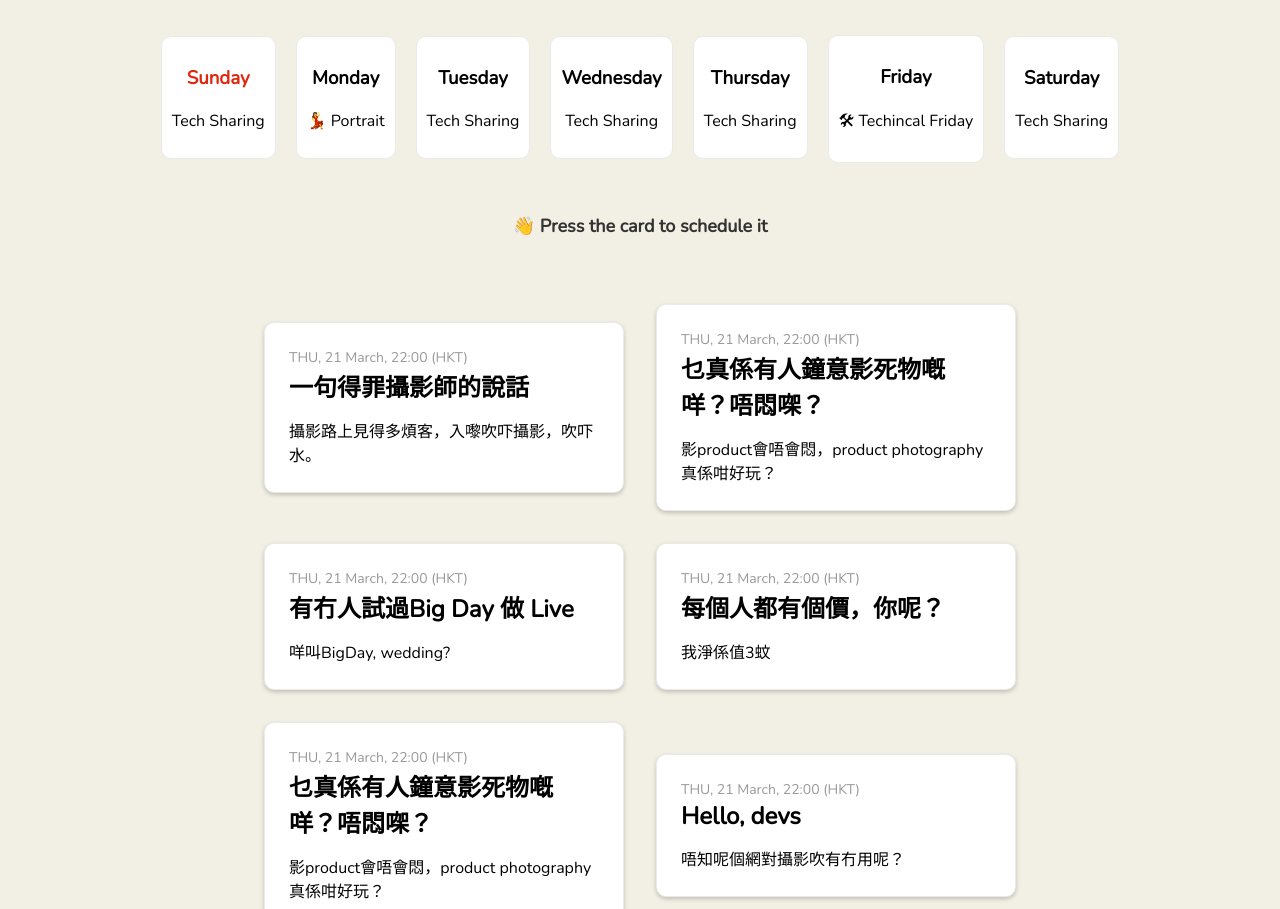
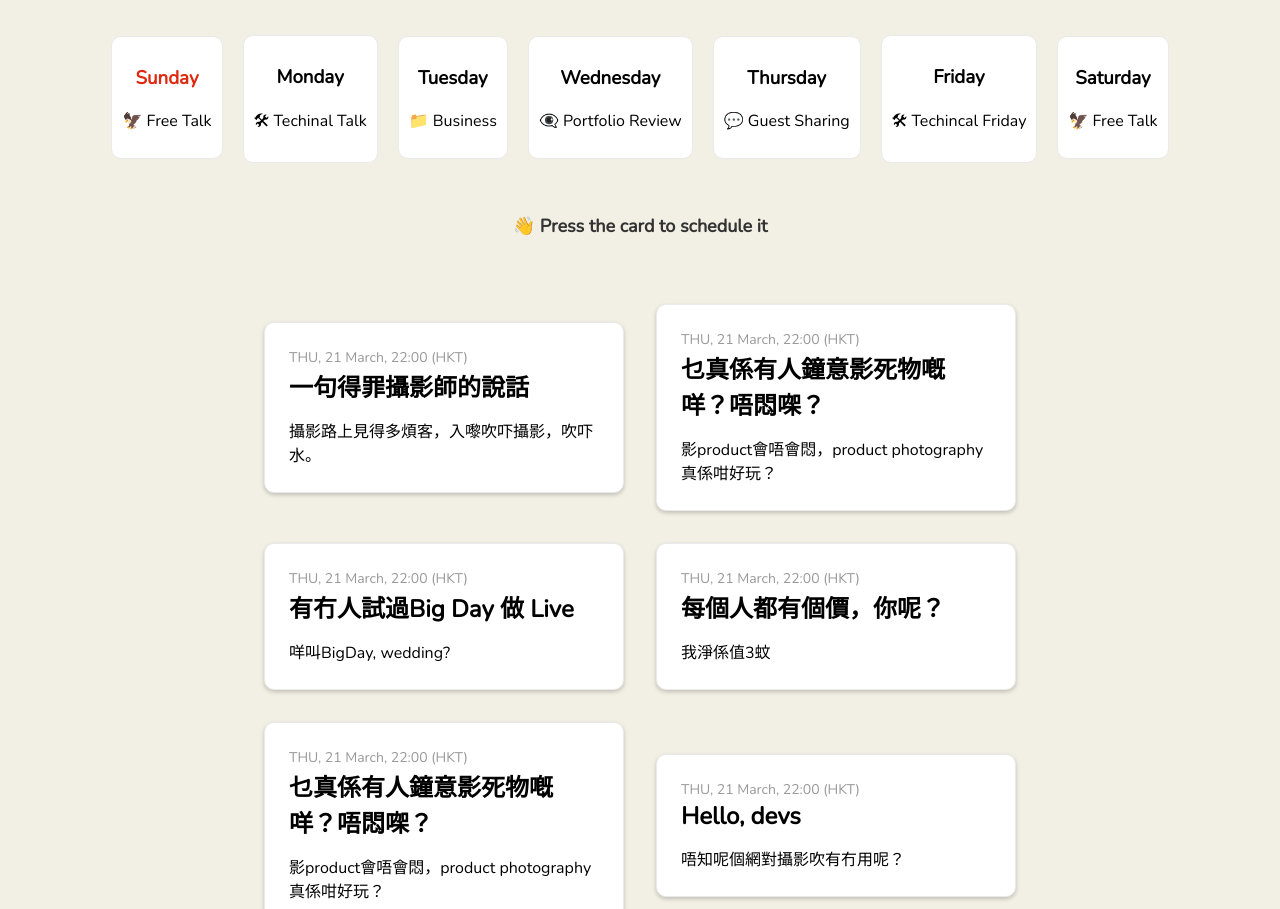
Before and after one commit to Chilap/ch-app, a Next.js app: page / in a window 1280 px wide. Shown: the part 1472-2381 px from the top of the page. Built offline with nearby package versions, Linux system fonts and the light colour scheme.

Commit message:
schedule updated

```diff
--- a/pages/index.js
+++ b/pages/index.js
@@ -90,23 +90,23 @@ export default function Home() {
           <h3>🗓 Weekly Schedule</h3>
         <div className="dayBlock">
             <h3 className ="sundayhaha">Sunday</h3>
-            <p>Tech Sharing</p>
+            <p>🦅 Free Talk</p>
           </div>
           <div className="dayBlock">
             <h3>Monday</h3>
-            <p>💃 Portrait</p>
+            <p>🛠 Techinal Talk</p>
           </div>
           <div className="dayBlock">
             <h3>Tuesday</h3>
-            <p>Tech Sharing</p>
+            <p>📁 Business</p>
           </div>
           <div className="dayBlock">
             <h3>Wednesday</h3>
-            <p>Tech Sharing</p>
+            <p>👁‍🗨 Portfolio Review</p>
           </div>
           <div className="dayBlock">
             <h3>Thursday</h3>
-            <p>Tech Sharing</p>
+            <p>💬 Guest Sharing</p>
           </div>
           <div className="dayBlock">
             <h3>Friday</h3>
@@ -114,7 +114,7 @@ export default function Home() {
           </div>
           <div className="dayBlock">
             <h3>Saturday</h3>
-            <p>Tech Sharing</p>
+            <p>🦅 Free Talk</p>
           </div>
 
         </div>
```
